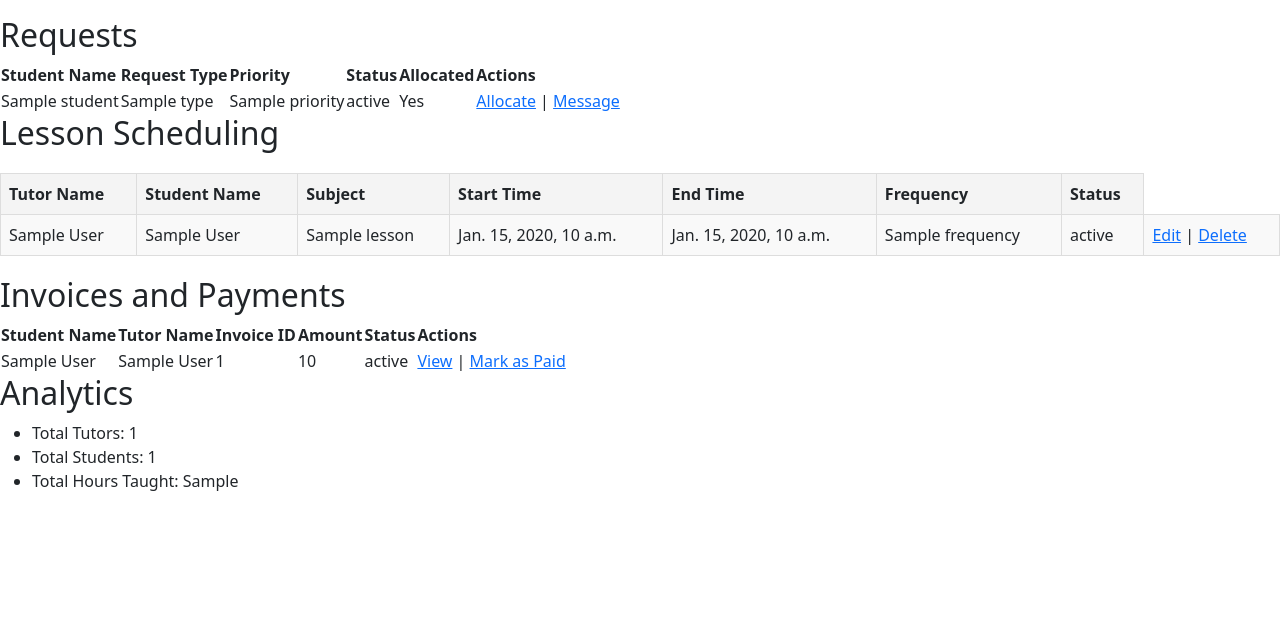
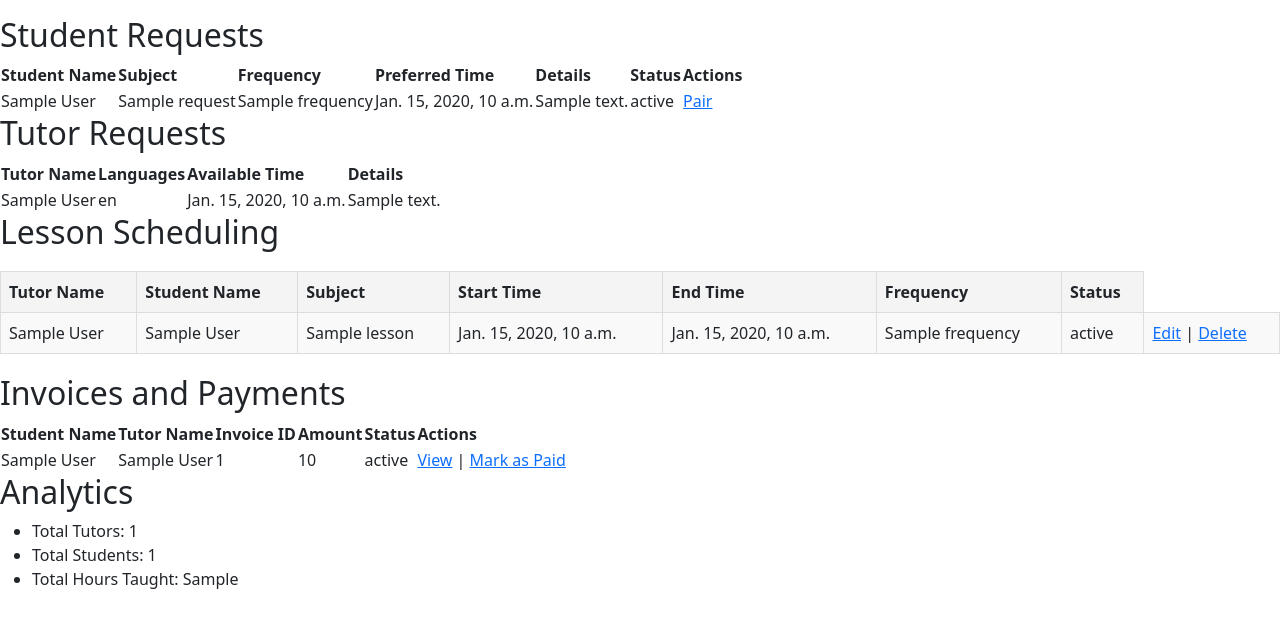
Before and after one commit to sarutafeel/Team_Lynx, a Django app: template tutorials/templates/admin_dashboard.html in a window 1280 px wide. Shown: the part 56-684 px from the top of the page. Run offline with Django 3.2, Linux system fonts and the light colour scheme; the template is opened without the code that fills it: most values are stand-ins (such as "Sample title", 1, 10 or a date in 2020); some libraries are stand-ins or nearby versions.

Commit message:
Add Student and Tutor Request to the admin dashboard

```diff
--- a/code_tutors/urls.py
+++ b/code_tutors/urls.py
@@ -28,6 +28,8 @@ urlpatterns = [
     path('admin/', admin.site.urls),  # Built-in Django admin
     path('admin/lesson/<int:pk>/edit/', views.edit_lesson, name='edit_lesson'),
     path('admin/lesson/<int:pk>/delete/', views.delete_lesson, name='delete_lesson'),
+    path('admin/requests/', views.admin_request_list, name='admin_request_list'),
+    path('admin/pair/<int:student_request_id>/<int:tutor_request_id>/', views.pair_request, name='pair_request'),
     path('', views.home, name='home'),
     path('dashboard/', views.dashboard, name='dashboard'),
     path('log_in/', views.LogInView.as_view(), name='log_in'),
--- a/tutorials/templates/admin_dashboard.html
+++ b/tutorials/templates/admin_dashboard.html
@@ -1,31 +1,56 @@
 {% extends 'base_content.html' %}
 {% block content %}
     <section>
-        <h2>Requests</h2>
-        <table>
+        <h2>Student Requests</h2>
+        <table class="request-table">
             <tr>
                 <th>Student Name</th>
-                <th>Request Type</th>
-                <th>Priority</th>
+                <th>Subject</th>
+                <th>Frequency</th>
+                <th>Preferred Time</th>
+                <th>Details</th>
                 <th>Status</th>
-                <th>Allocated</th>
                 <th>Actions</th>
             </tr>
-            {% for request in requests %}
+            {% for request in student_requests %}
             <tr>
-                <td>{{ request.student.name }}</td>
-                <td>{{ request.type }}</td>
-                <td>{{ request.priority }}</td>
+                <td>{{ request.student.first_name }} {{ request.student.last_name }}</td>
+                <td>{{ request.subject }}</td>
+                <td>{{ request.frequency }}</td>
+                <td>{{ request.preferred_time }}</td>
+                <td>{{ request.additional_details }}</td>
                 <td>{{ request.status }}</td>
-                <td>{{ request.allocated|yesno:"Yes,No" }}</td>
                 <td>
-                    <a href="{% url 'allocate_request' request.id %}">Allocate</a> |
-                    <a href="{% url 'message_student' request.student.id %}">Message</a>
+                    <a href="{% url 'pair_request' request.id 0 %}">Pair</a>
                 </td>
             </tr>
             {% empty %}
             <tr>
-                <td colspan="6">No requests available.</td>
+                <td colspan="7">No student requests available.</td>
+            </tr>
+            {% endfor %}
+        </table>
+    </section>
+
+    <section>
+        <h2>Tutor Requests</h2>
+        <table class="request-table">
+            <tr>
+                <th>Tutor Name</th>
+                <th>Languages</th>
+                <th>Available Time</th>
+                <th>Details</th>
+            </tr>
+            {% for request in tutor_requests %}
+            <tr>
+                <td>{{ request.tutor.first_name }} {{ request.tutor.last_name }}</td>
+                <td>{{ request.languages }}</td>
+                <td>{{ request.available_time }}</td>
+                <td>{{ request.additional_details }}</td>
+            </tr>
+            {% empty %}
+            <tr>
+                <td colspan="4">No tutor requests available.</td>
             </tr>
             {% endfor %}
         </table>
--- a/tutorials/templates/base.html
+++ b/tutorials/templates/base.html
@@ -7,6 +7,7 @@
     <link href="https://cdn.jsdelivr.net/npm/bootstrap@5.1.2/dist/css/bootstrap.min.css" rel="stylesheet" integrity="sha384-uWxY/CJNBR+1zjPWmfnSnVxwRheevXITnMqoEIeG1LJrdI0GlVs/9cVSyPYXdcSF" crossorigin="anonymous">
     <link href="{% static 'custom.css' %}" rel="stylesheet">
     <link href="{% static 'lesson_schedule.css' %}" rel="stylesheet">
+    <link href="{% static 'requests.css' %}" rel="stylesheet">
     <link rel="stylesheet" href="https://cdn.jsdelivr.net/npm/bootstrap-icons@1.5.0/font/bootstrap-icons.css">
     <title>Task Manager</title>
   </head>
```
Also changed, not shown: static/requests.css (added, +34 -0 lines), tutorials/models.py (+21 -0 lines), tutorials/templates/pair_request.html (added, +18 -0 lines), tutorials/templates/request_list.html (added, +59 -0 lines), tutorials/views.py (+53 -6 lines), tutorials/migrations/0009_remove_lessonschedule_location_studentrequest_and_more.py (added), tutorials/migrations/0010_tutorrequest_status.py (added).
